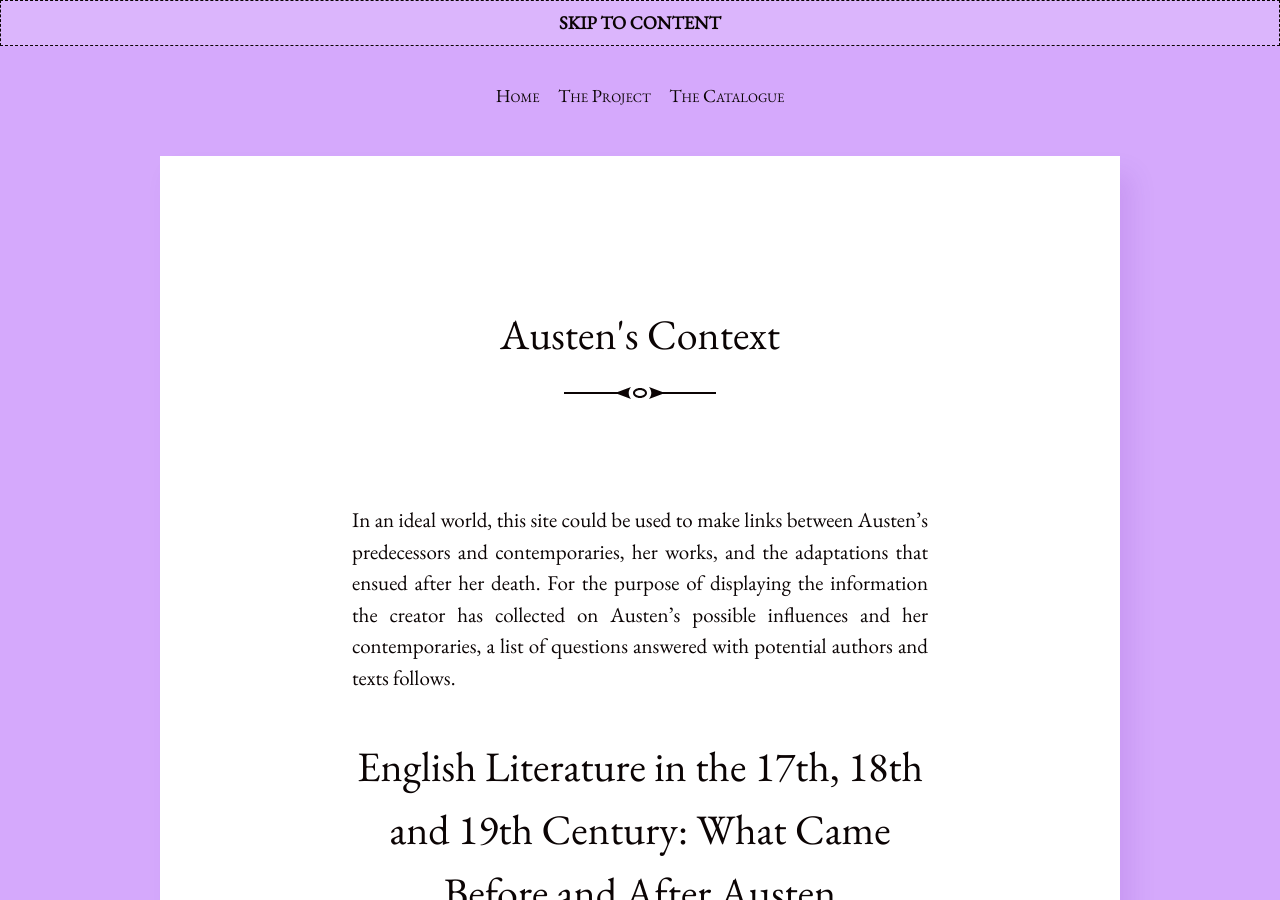
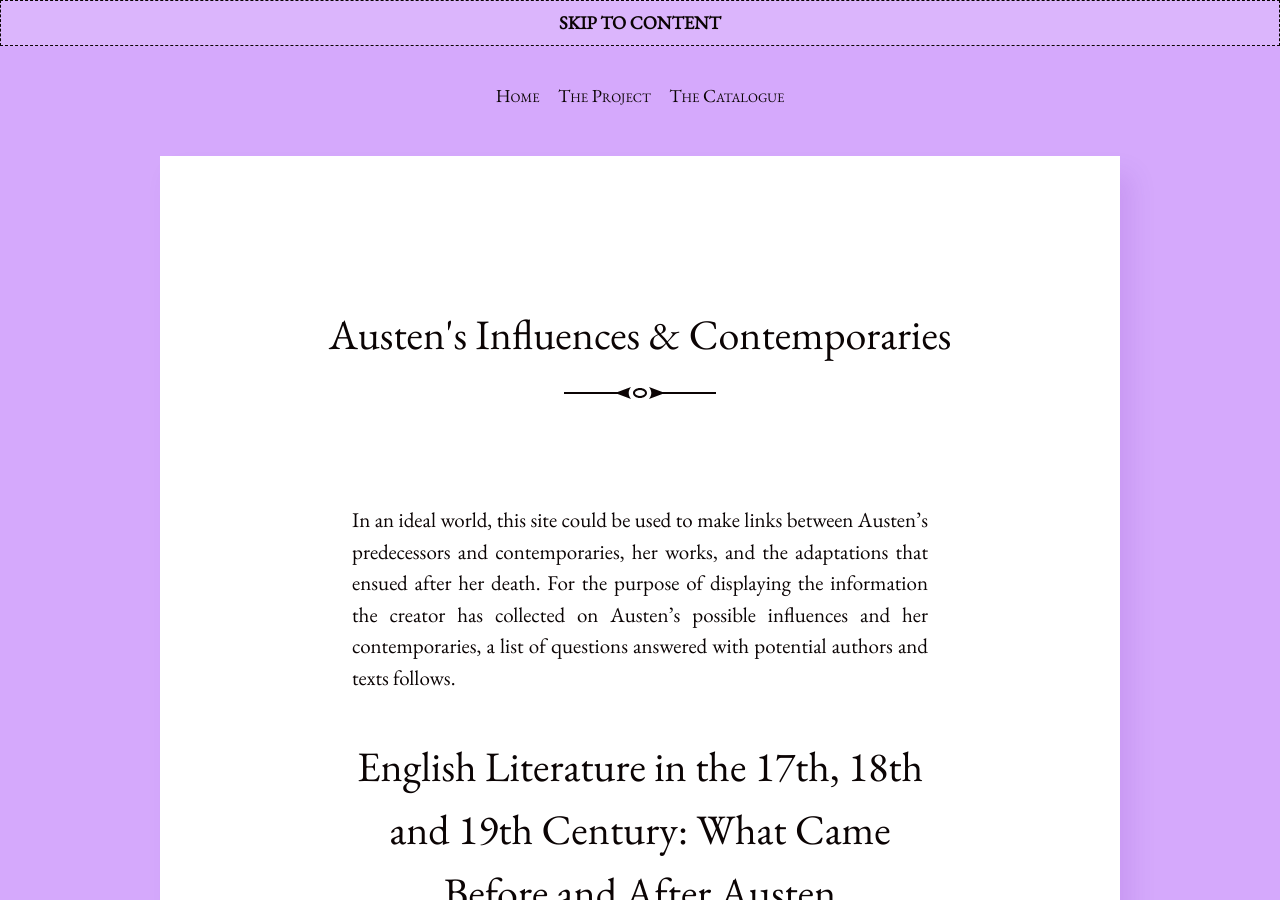
Before and after one commit to imangareeboo/Austen_Adaptations, a Jekyll site: the page built from _posts/2023-04-25-austencontemps.md, in a window 1280 px wide and 900 px high. Built offline with Jekyll 4.4.1, drawn with Linux system fonts in a browser that asks for light colours.

Commit message:
Update 2023-04-25-austencontemps.md

```diff
--- a/_posts/2023-04-25-austencontemps.md
+++ b/_posts/2023-04-25-austencontemps.md
@@ -1,6 +1,6 @@
 ---
 layout: post
-title: Austen's Context
+title: Austen's Influences & Contemporaries
 ---
 
 In an ideal world, this site could be used to make links between Austen's predecessors and contemporaries, her works, and the adaptations that ensued after her death. For the purpose of displaying the information the creator has collected on Austen's possible influences and her contemporaries, a list of questions answered with potential authors and texts follows.
```
